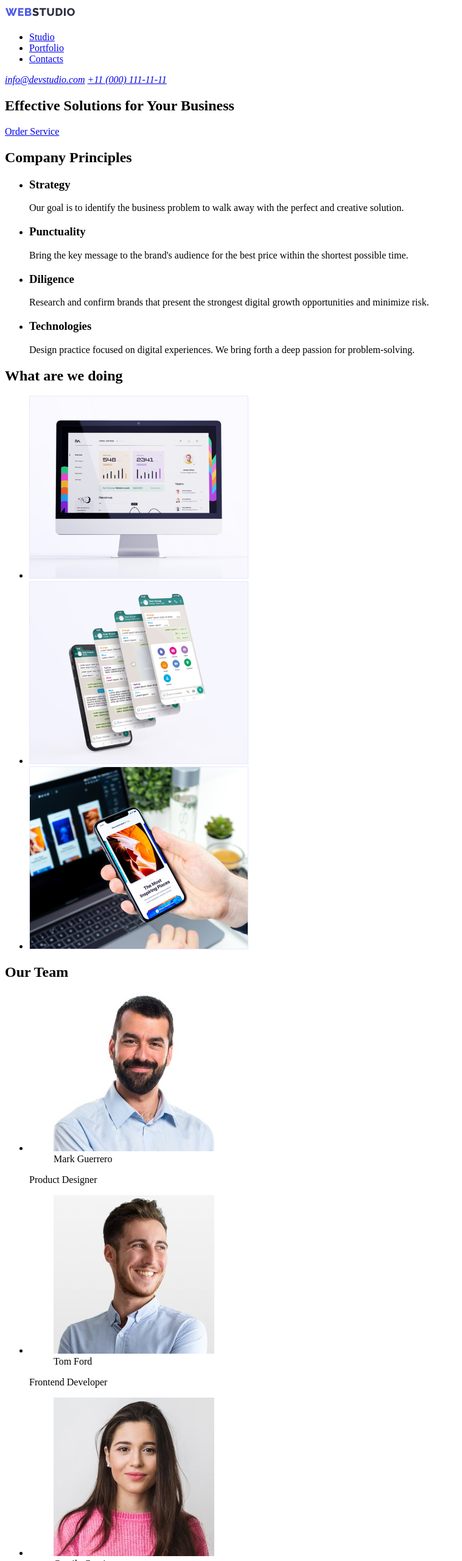
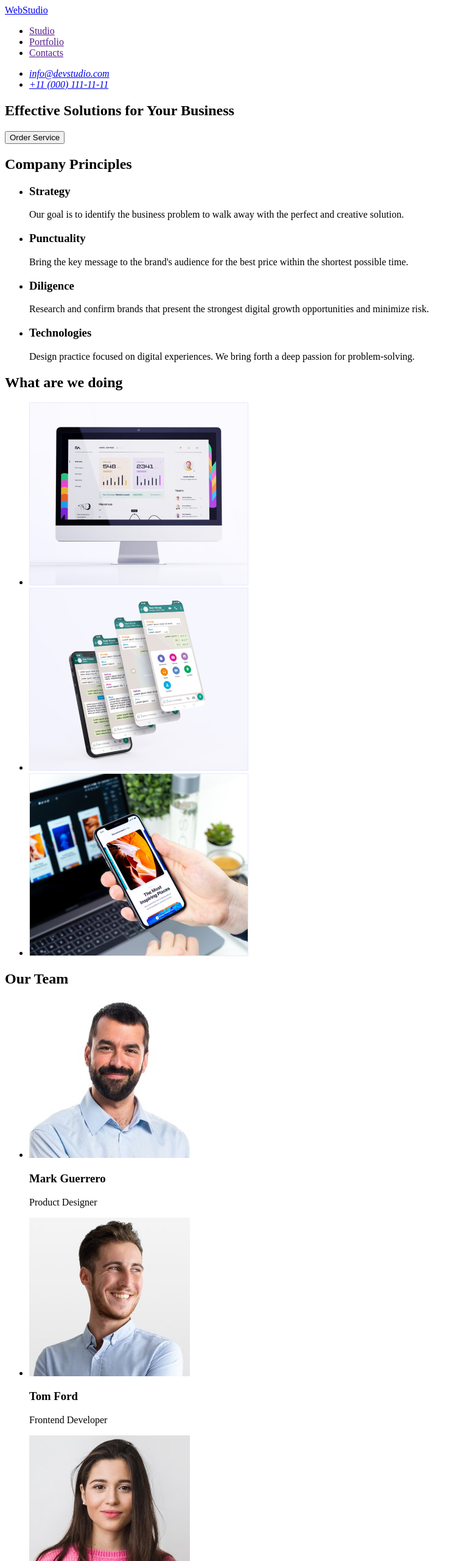
Before and after one commit to dolphin-vr/goit-markup-hw-01, a plain HTML site: page index.html in a window 1280 px wide. Shown: the top 2560 px of the page at 61% size, without its empty margins (0-759 px from the left). Drawn offline with Linux system fonts and the light colour scheme.

Commit message:
alfa 0.0003

```diff
--- a/index.html
+++ b/index.html
@@ -9,31 +9,30 @@
 <body>
     <header>
         <nav>
-            <a href="/">
-                <img src="./images/Logo.svg" alt="Logo">
-            </a>
-
+            <a href="./index.html">WebStudio</a>
             <ul>
                 <li>
-                    <a href="#">Studio</a>
+                    <a href="">Studio</a>
                 </li>
                 <li>
-                    <a href="#">Portfolio</a>
+                    <a href="">Portfolio</a>
                 </li>
                 <li>
-                    <a href="#">Contacts</a>
+                    <a href="">Contacts</a>
                 </li>
             </ul>
         </nav>
         <address>
-            <a href="mailto:info@devstudio.com">info@devstudio.com</a>
-            <a href="tel:+110001111111">+11 (000) 111-11-11</a>
+            <ul>
+                <li><a href="mailto:info@devstudio.com">info@devstudio.com</a></li>
+                <li><a href="tel:+110001111111">+11 (000) 111-11-11</a></li>
+            </ul>
         </address>
     </header>
     <main>
         <section>
             <h1>Effective Solutions for Your Business</h1>
-            <a href="#">Order Service</a>
+            <button type="button">Order Service</button>
         </section>
         <section>
             <h2>Company Principles</h2>
@@ -68,40 +67,30 @@
             <h2>Our Team</h2>
             <ul>
                 <li>
-                    <figure>
-                        <img src="./images/Mark_Guerrero.jpg" alt="Mark Guerrero photo" width="264">
-                        <figcaption>Mark Guerrero</figcaption>
-                    </figure>
+                    <img src="./images/Mark_Guerrero.jpg" alt="Mark Guerrero photo" width="264">
+                    <h3>Mark Guerrero</h3>
                     <p>Product Designer</p>
                 </li>
                 <li>
-                    <figure>
-                        <img src="./images/Tom_Ford.jpg" alt="Tom Ford photo" width="264">
-                        <figcaption>Tom Ford</figcaption>
-                    </figure>
+                    <img src="./images/Tom_Ford.jpg" alt="Tom Ford photo" width="264">
+                    <h3>Tom Ford</h3>
                     <p>Frontend Developer</p>
                 </li>
                 <li>
-                    <figure>
-                        <img src="./images/Camila_Garcia.jpg" alt="Camila Garcia photo" width="264">
-                        <figcaption>Camila Garcia</figcaption>
-                    </figure>
+                    <img src="./images/Camila_Garcia.jpg" alt="Camila Garcia photo" width="264">
+                    <h3>Camila Garcia</h3>
                     <p>Marketing</p>
                 </li>
                 <li>
-                    <figure>
-                        <img src="./images/Daniel_Wilson.jpg" alt="Daniel Wilson photo" width="264">
-                        <figcaption>Daniel Wilson</figcaption>
-                    </figure>
+                    <img src="./images/Daniel_Wilson.jpg" alt="Daniel Wilson photo" width="264">
+                    <h3>Daniel Wilson</h3>
                     <p>UI Designer</p>
                 </li>
             </ul>
         </section>
     </main>
     <footer>
-        <a href="/">
-            <img src="./images/Logo.svg" alt="Logo">
-        </a>
+        <a href="./index.html">WebStudio</a>
         <p>Increase the flow of customers and sales for your business with digital marketing & growth solutions.</p>
     </footer>
 </body>
```
